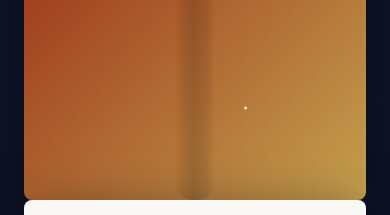
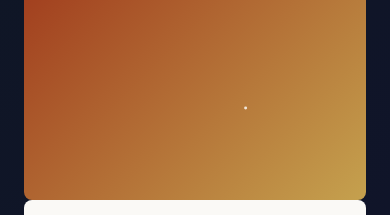
Before and after one commit to Andres-0304/CatalogoNavideno, a plain HTML site: page catalogo/index.html in a window 390 px wide. Shown: the part 443-658 px from the top of the page. Drawn offline with nearby package versions, Linux system fonts and the light colour scheme; a script that the page names is missing.

```diff
--- a/catalogo/style.css
+++ b/catalogo/style.css
@@ -278,6 +278,43 @@
         .modal-grid{ grid-template-columns:1fr; }
         .modal-imagen{ height:260px }
         .mobile-instructions{ display:block }
+
+        /* OCULTAR la sombra central del libro en móvil */
+        #flipbook::before {
+            display: none !important;
+        }
+
+        /* Asegurar que no haya sombras en el contenedor móvil */
+        .flipbook-container {
+            box-shadow: none !important;
+        }
+
+        /* Remover cualquier sombra de las páginas individuales en móvil */
+        .stf__parent,
+        .stf__wrapper,
+        .stf__block,
+        .stf__item {
+            box-shadow: none !important;
+        }
+
+        /* Remover sombras de páginas específicas */
+        .page {
+            box-shadow: none !important;
+        }
+
+        /* Remover cualquier pseudo-elemento que genere sombras */
+        #flipbook *::before,
+        #flipbook *::after {
+            background: none !important;
+            box-shadow: none !important;
+        }
+
+        /* Asegurar que el contenedor sea completamente plano */
+        #flipbook,
+        #flipbook > * {
+            transform: none !important;
+            transform-style: flat !important;
+        }
     }
     @media (max-width:420px){
         #flipbook{ height:560px; max-width:360px }
```
